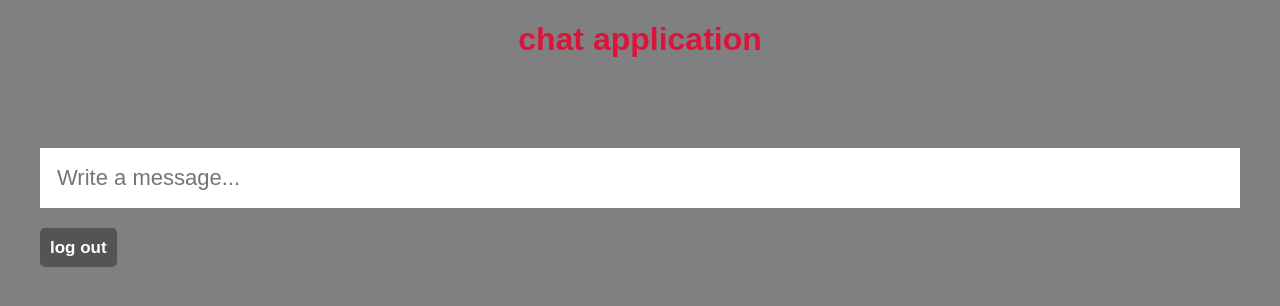
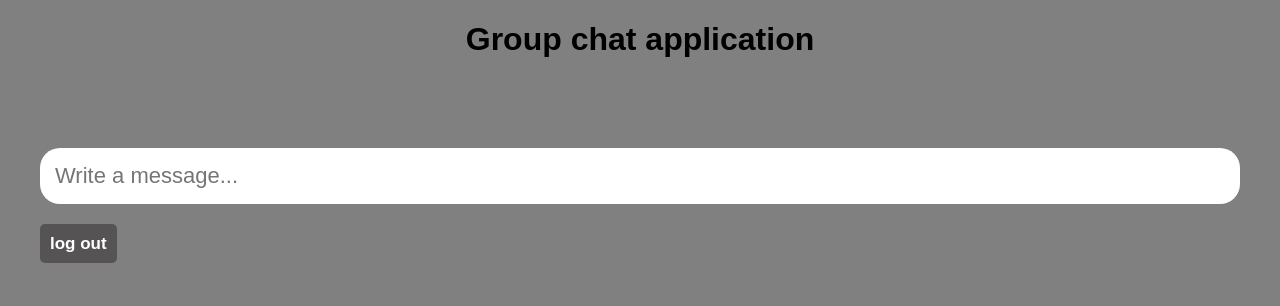
Before and after one commit to Adhamxojayev/chat-app-socket.io, a website: page public/views/index.html in a window 1280 px wide. Drawn offline with nearby package versions, Linux system fonts and the light colour scheme; no server answers.

Commit message:
group chat app

```diff
--- a/public/css/index.css
+++ b/public/css/index.css
@@ -23,12 +23,10 @@ form input,form button {
   font-size: 20px;
 }
 
-
 li {
     position: relative;
     z-index: 1;
 }
-
 
 li span {
       margin-right: 50px;
@@ -76,12 +74,13 @@ li {
 .header{
     text-align: center;
     font-family: sans-serif;
-    color: crimson;
+    color: black;
 }
 .message {
-    padding: 17px;
+    padding: 15px;
     outline: none;
     font-size: 22px;
     border: none;
     margin-bottom: 30px;
+    border-radius: 20px;
 }
--- a/public/css/styles.css
+++ b/public/css/styles.css
@@ -2,7 +2,7 @@ body {
     background-color:rgb(0,0,0,0.4);
   }
 
-  .form-group {
+.form-group {
     width: 500px;
     background-color: #fff;
     border-radius: 18px;
@@ -11,7 +11,7 @@ body {
     margin-right: auto;
     margin-top: 210px;
     box-shadow: 0px 10px 30px rgb(209 213 223 / 50%);
-  }
+}
 
   .form__wrapper {
     display: flex;
--- a/public/views/index.html
+++ b/public/views/index.html
@@ -8,7 +8,7 @@
     <title>Web chat</title>
 </head>
 <body>
-    <h1 class="header">chat application</h1>
+    <h1 class="header">Group chat application</h1>
     <div class="wrapper">
         <div class="header">
             <h1 id="nameUser"></h1>
```
Also changed, not shown: src/index.js (+6 -4 lines), 1 other file.
